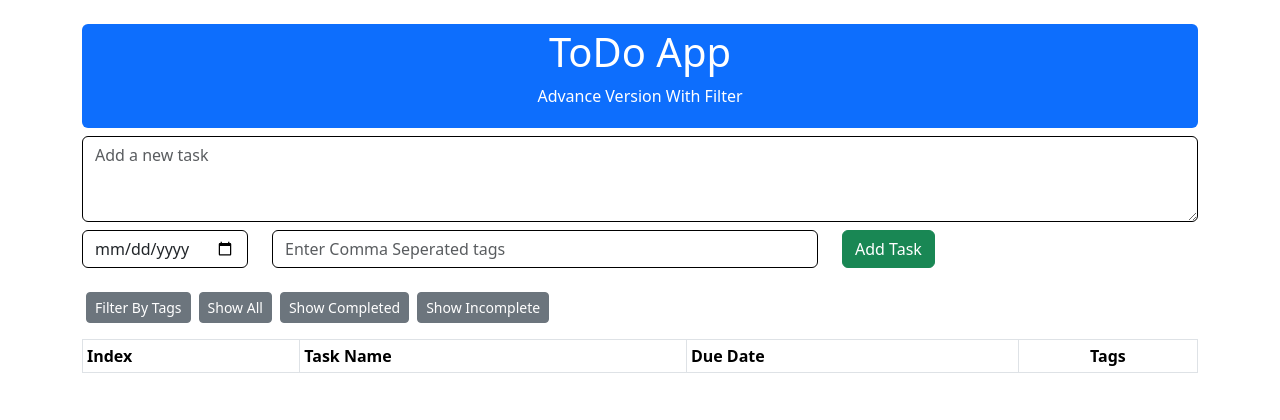
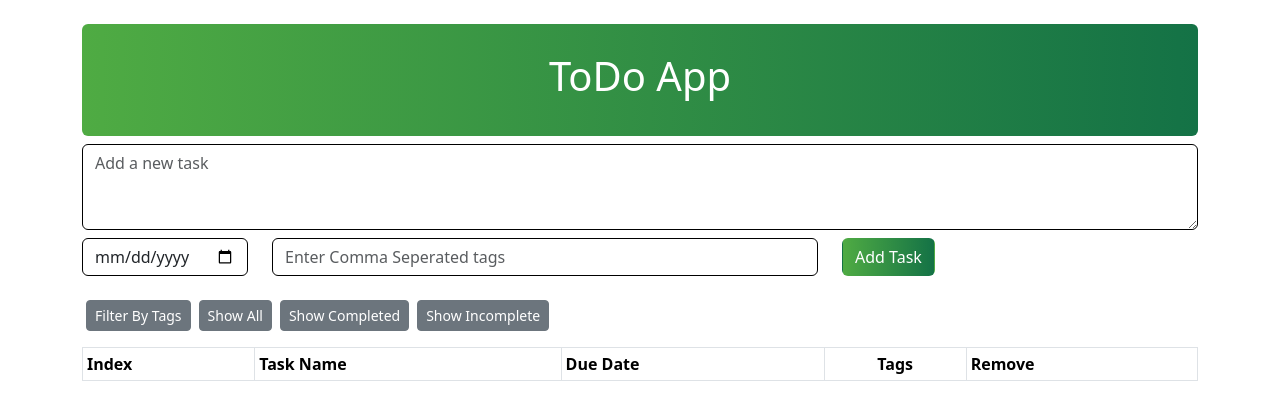
Before and after one commit to nktushar/Angular17-ToDo-App, an Angular app: page / in a window 1280 px wide. Shown: the top 420 px of the page. Built offline with nearby package versions, Linux system fonts and the light colour scheme.

Commit message:
bug fixed and design changed

```diff
--- a/src/app/todolist/todolist.component.css
+++ b/src/app/todolist/todolist.component.css
@@ -5,3 +5,8 @@
 .rounded-btn {
   border-radius: 20px;
 }
+
+.gradient-bg {
+  background: linear-gradient(to right, #4fab43, #147246);
+  color: white;
+}
--- a/src/app/todolist/todolist.component.html
+++ b/src/app/todolist/todolist.component.html
@@ -1,7 +1,6 @@
 <div class="container pt-3">
-  <div class="mt-2 p-1 bg-primary text-white rounded text-center">
-    <h1>ToDo App</h1>
-    <p>Advance Version With Filter</p>
+  <div class="mt-2 p-1 gradient-bg text-white rounded text-center">
+    <h1 class="py-4">ToDo App</h1>
   </div>
   <div class="row">
     <div class="col-12 pt-2">
@@ -31,17 +30,17 @@
       />
     </div>
     <div class="col">
-      <button class="btn btn-success" (click)="createNewTask()">
+      <button class="btn gradient-bg" (click)="createNewTask()">
         Add Task
       </button>
     </div>
   </div>
   <div class="row pt-4">
     <div class="col">
-      <button (click)="setFilter('tags')" [ngClass]="filterType == 'tags' ? 'btn-primary' : 'btn-secondary'" class="btn  btn-sm mx-1">Filter By Tags</button>
-      <button (click)="setFilter('all')" [ngClass]="filterType == 'all' ? 'btn-primary' : 'btn-secondary'" class="btn btn-sm mx-1">Show All</button>
-      <button (click)="setFilter('completed')" [ngClass]="filterType == 'completed' ? 'btn-primary' : 'btn-secondary'" class="btn btn-sm mx-1">Show Completed</button>
-      <button (click)="setFilter('incomplete')" [ngClass]="filterType == 'incomplete' ? 'btn-primary' : 'btn-secondary'" class="btn btn-sm mx-1">Show Incomplete</button>
+      <button (click)="setFilter('tags')" [ngClass]="filterType == 'tags' ? 'btn-success' : 'btn-secondary'" class="btn  btn-sm mx-1">Filter By Tags</button>
+      <button (click)="setFilter('all')" [ngClass]="filterType == 'all' ? 'btn-success' : 'btn-secondary'" class="btn btn-sm mx-1">Show All</button>
+      <button (click)="setFilter('completed')" [ngClass]="filterType == 'completed' ? 'btn-success' : 'btn-secondary'" class="btn btn-sm mx-1">Show Completed</button>
+      <button (click)="setFilter('incomplete')" [ngClass]="filterType == 'incomplete' ? 'btn-success' : 'btn-secondary'" class="btn btn-sm mx-1">Show Incomplete</button>
     </div>
   </div>
   <div *ngIf="filterType == 'tags'" class="row pt-4">
@@ -58,6 +57,7 @@
             <th><strong>Task Name</strong></th>
             <th><strong>Due Date</strong></th>
             <th class="text-center"><strong>Tags</strong></th>
+            <th><strong>Remove</strong></th>
           </tr>
         </thead>
         <tbody>
@@ -69,14 +69,17 @@
                   <input (change)="onComplete()" [(ngModel)]="task.isCompleted" type="checkbox" />
                 </div>
                 <div class="col-6">{{task.taskName}}</div>
-                <div class="col-4 text-end">
-                  <i (click)="onRemove(sr)" class="fa fa-close px-3 text-danger"></i>
-                </div>
+
               </div>
             </td>
             <td>{{task.dueDate | date:'dd-MMM-YYYY'}}</td>
             <td class="text-center">
               <button *ngFor="let tag of getArrayFromCommaSeparatedString(task.tags)" class="btn btn-warning btn-sm rounded-btn mx-1">{{tag}}</button>
+            </td>
+            <td>
+              <div class="col-4 text-end">
+                <i (click)="onRemove(sr)" class="fa fa-close px-3 text-danger"></i>
+              </div>
             </td>
           </tr>
         </tbody>
--- a/src/app/todolist/todolist.component.ts
+++ b/src/app/todolist/todolist.component.ts
@@ -14,7 +14,7 @@ export class TodolistComponent  {
   taskObj: Task;
   taskList: Task[] = [];
   originalTaskList: Task[] = [];
-  tagsList: string[] = ['Work', 'Personal', 'Shopping', 'Others'];
+  tagsList: string[] = ['Work', 'Meeting', 'Study', 'Entertainment', 'Meal', 'Personal', 'Shopping', 'Others'];
   filterType: string = '';
   selectedTag: string = '';
 
@@ -29,9 +29,11 @@ export class TodolistComponent  {
   createNewTask(): void {
     const task = JSON.stringify(this.taskObj);
     const parseTask = JSON.parse(task);
-    this.taskList.push(parseTask);
-    this.originalTaskList = this.taskList;
+    this.originalTaskList.push(parseTask);
+    this.taskList = this.originalTaskList;
     localStorage.setItem('todoApp', JSON.stringify(this.taskList))
+    this.taskObj = new Task();
+    this.filterType = '';
   }
 
   onComplete(): void {
```
